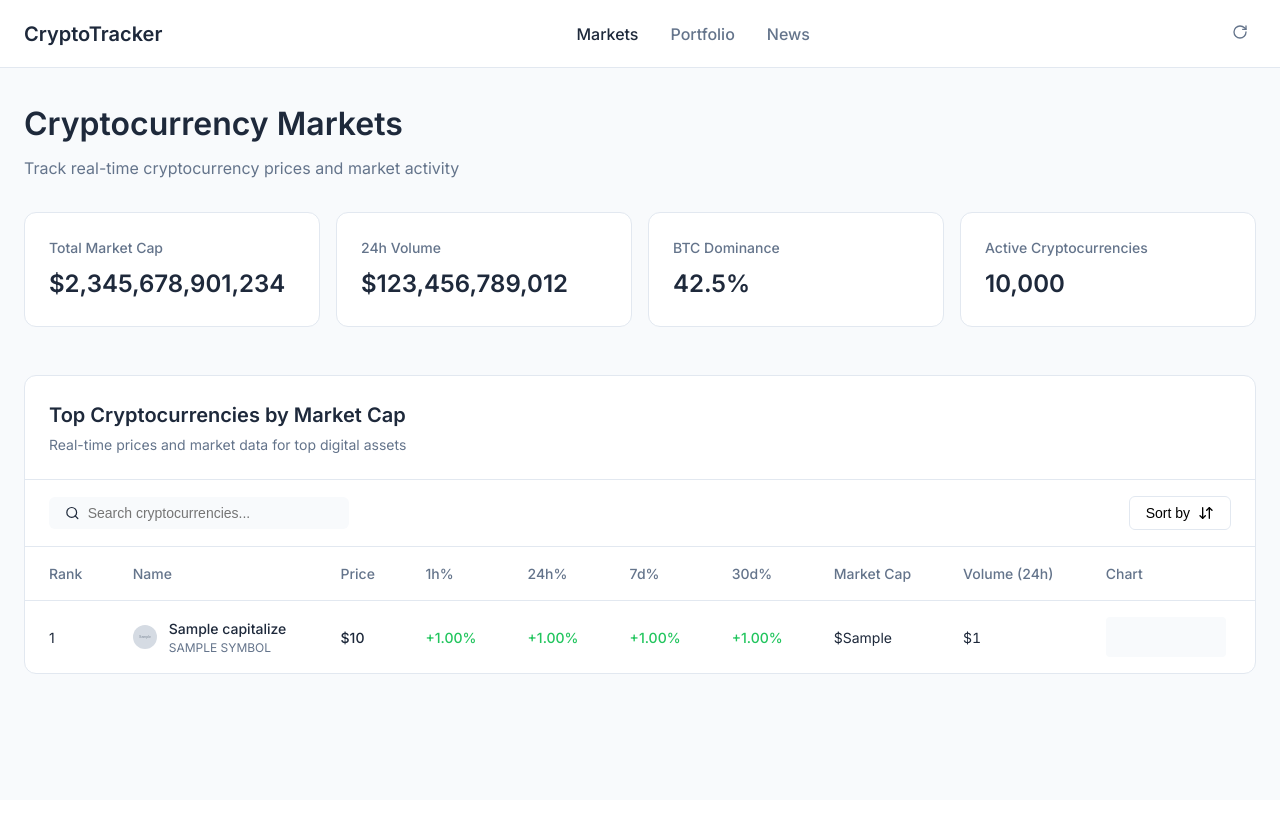
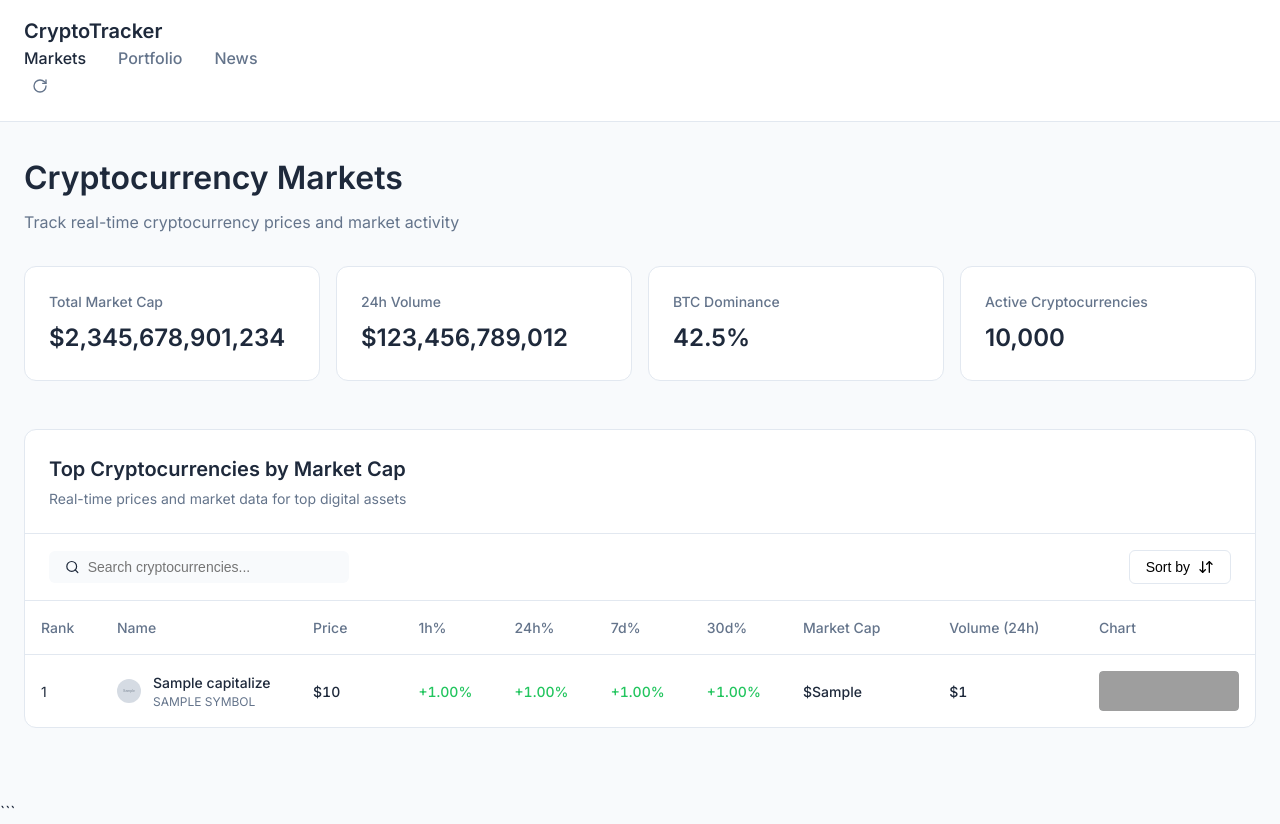
Before and after one commit to WIllem-db/On-Chain-Engine, a Flask app: template templates/dashboard.html in a window 1280 px wide. Before the commit the page ends 674 px from the top, so only its background shows below. Run offline with Flask 3, Linux system fonts and the light colour scheme; the template is opened without the code that fills it: most values are stand-ins (such as "Sample title", 1, 10 or a date in 2020); grey boxes marked "Sample" are stand-in pictures; grey boxes are pictures that could not be loaded.

Commit message:
- updated dashboard to show charts for top 50 - css fixes for proper chart placement

````diff
--- a/static/css/styles.css
+++ b/static/css/styles.css
@@ -30,6 +30,7 @@ body {
   flex-direction: column;
 }
 
+
 /* Header Styles */
 .app-header {
   background-color: var(--card);
@@ -41,12 +42,9 @@ body {
 }
 
 .header-container {
-  max-width: 1400px;
+  max-width: 1800px; /* Increased from 1400px */
   margin: 0 auto;
   padding: 0 1.5rem;
-  display: flex;
-  align-items: center;
-  justify-content: space-between;
 }
 
 .logo {
@@ -99,7 +97,7 @@ body {
 }
 
 .content-container {
-  max-width: 1400px;
+  max-width: 1800px; /* Increased from 1400px */
   margin: 0 auto;
   padding: 0 1.5rem;
 }
@@ -217,17 +215,19 @@ body {
 /* Table Styles */
 .table-container {
   overflow-x: auto;
+  min-width: 100%;
 }
 
 .crypto-table {
   width: 100%;
   border-collapse: collapse;
   white-space: nowrap;
+  min-width: auto; /* Remove any minimum width */
 }
 
 .crypto-table th {
   text-align: left;
-  padding: 1rem 1.5rem;
+  padding: 1rem 1rem; /* Slightly reduced padding */
   font-size: 0.875rem;
   font-weight: 500;
   color: var(--muted);
@@ -235,7 +235,7 @@ body {
 }
 
 .crypto-table td {
-  padding: 1rem 1.5rem;
+  padding: 1rem 1rem; /* Slightly reduced padding */
   border-bottom: 1px solid var(--border);
   font-size: 0.875rem;
 }
@@ -270,12 +270,11 @@ body {
   font-size: 0.75rem;
 }
 
-.price-cell {
-  font-weight: 500;
-}
-
-.change-cell {
-  font-weight: 500;
+.price-cell,
+.change-cell,
+.number-cell {
+  font-weight: 500; /* Slightly bolder */
+  font-variant-numeric: tabular-nums;
 }
 
 .change-cell.positive {
@@ -291,10 +290,14 @@ body {
 }
 
 .chart-placeholder {
-  width: 120px;
-  height: 40px;
-  background-color: var(--background);
-  border-radius: 0.25rem;
+    width: 140px;
+    height: 40px;
+    background-color: var(--background);
+    border-radius: 0.25rem;
+    overflow: hidden;
+    display: flex;
+    align-items: center;
+    justify-content: center;
 }
 
 /* Responsive Adjustments */
@@ -312,3 +315,70 @@ body {
     max-width: 100%;
   }
 }
+
+/* Set specific widths for columns to better fit the space */
+.crypto-table th:nth-child(1) /* Rank */,
+.crypto-table td:nth-child(1) {
+  width: 80px;
+}
+
+.crypto-table th:nth-child(2) /* Name */,
+.crypto-table td:nth-child(2) {
+  width: 200px;
+}
+
+.crypto-table th:nth-child(3) /* Price */,
+.crypto-table td:nth-child(3) {
+  width: 120px;
+}
+
+.crypto-table th:nth-child(4) /* 1h% */,
+.crypto-table td:nth-child(4),
+.crypto-table th:nth-child(5) /* 24h% */,
+.crypto-table td:nth-child(5),
+.crypto-table th:nth-child(6) /* 7d% */,
+.crypto-table td:nth-child(6),
+.crypto-table th:nth-child(7) /* 30d% */,
+.crypto-table td:nth-child(7) {
+  width: 100px;
+}
+
+.crypto-table th:nth-child(8) /* Market Cap */,
+.crypto-table td:nth-child(8),
+.crypto-table th:nth-child(9) /* Volume */,
+.crypto-table td:nth-child(9) {
+  width: 160px;
+}
+
+.crypto-table th:nth-child(10) /* Chart */,
+.crypto-table td:nth-child(10) {
+  width: 160px;
+}
+
+/* Optional: Add a subtle transition for the hover state */
+.crypto-table tbody tr {
+  transition: background-color 0.2s ease;
+}
+
+.crypto-table tbody tr:hover {
+  background-color: var(--background);
+}
+
+.price-chart {
+    width: 100%;
+    height: 100%;
+    object-fit: fill;
+    border-radius: 4px;
+}
+
+.chart-unavailable {
+    width: 100%;
+    height: 100%;
+    display: flex;
+    align-items: center;
+    justify-content: center;
+    color: var(--muted);
+    font-size: 1rem;
+    background-color: var(--background);
+    border-radius: 4px;
+}
--- a/templates/dashboard.html
+++ b/templates/dashboard.html
@@ -113,7 +113,17 @@
                                     <td class="number-cell">${{ coin.market_cap }}</td>
                                     <td class="number-cell">${{ coin.total_volume }}</td>
                                     <td>
-                                        <div class="chart-placeholder" data-symbol="{{ coin.symbol }}"></div>
+                                        <div class="chart-placeholder" data-symbol="{{ coin.symbol }}">
+                                            {% if coin.market_cap_rank <= 50 %}
+                                                <img src="{{ url_for('get_chart', ticker=coin.symbol) }}"
+                                                     alt="{{ coin.symbol }} 7-day price chart"
+                                                     class="price-chart"
+                                                     loading="lazy"
+                                                     onerror="this.outerHTML='<div class=\'chart-unavailable\'>—</div>'">
+                                            {% else %}
+                                                <div class="chart-unavailable">—</div>
+                                            {% endif %}
+                                        </div>
                                     </td>
                                 </tr>
                                 {% endfor %}
@@ -124,7 +134,6 @@
             </div>
         </main>
     </div>
-
-    <script src="{{ url_for('static', filename='js/dashboard.js') }}"></script>
 </body>
 </html>
+```
````
